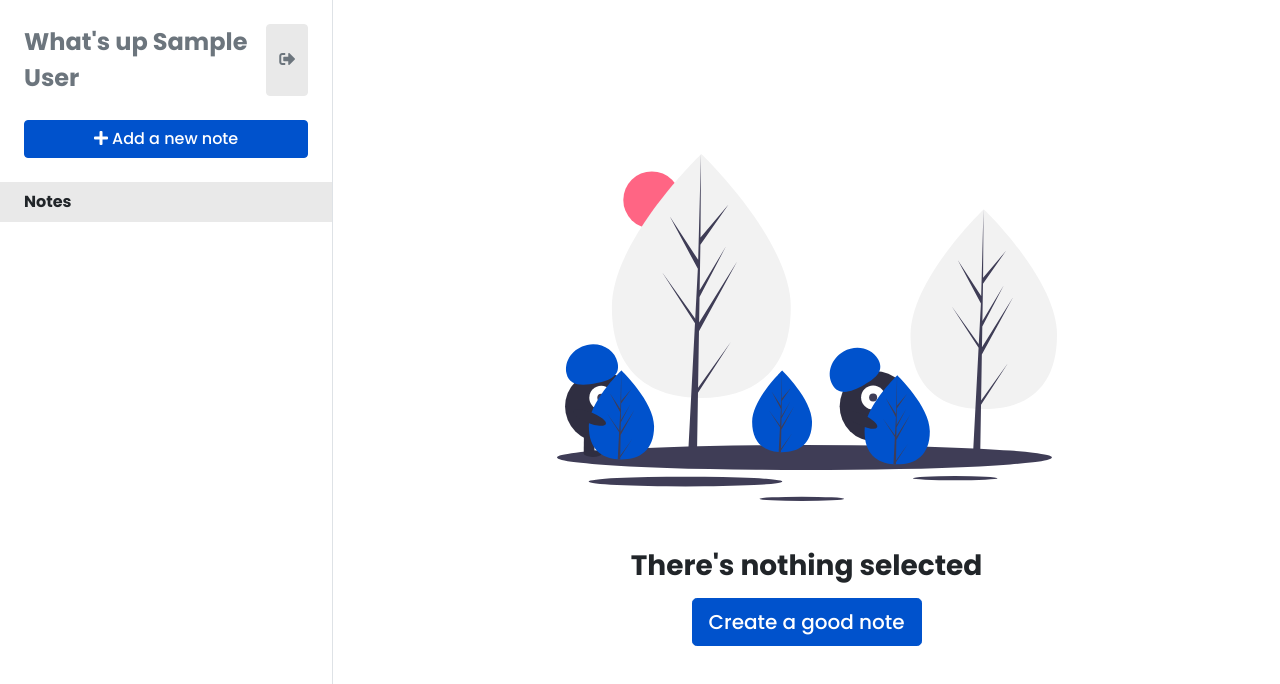
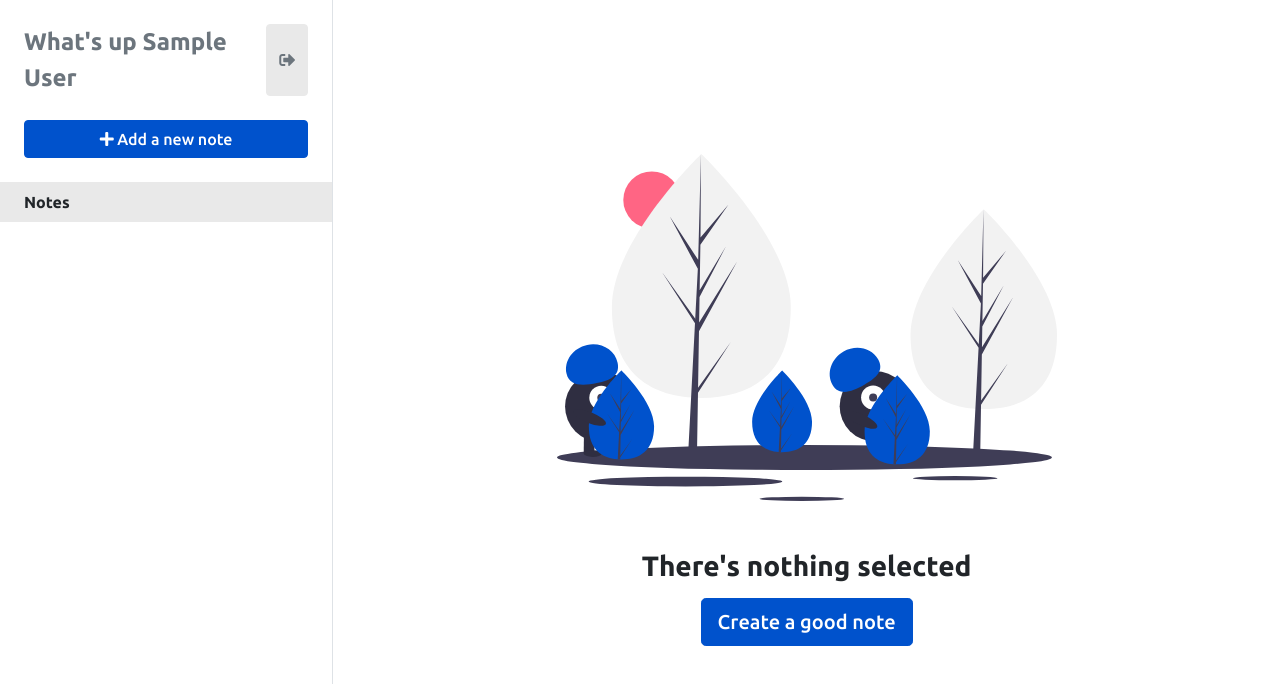
Before and after one commit to H3inst/notes-app, a React (Create React App) app: page / in a window 1280 px wide. Shown: the top 684 px of the page. Built offline with nearby package versions, Linux system fonts and the light colour scheme; no server answers; the database is empty; sample sign-in values are in the browser's storage.

Commit message:
last details!!!!!

```diff
--- a/src/components/notes/Unselected.js
+++ b/src/components/notes/Unselected.js
@@ -1,13 +1,21 @@
 import React from 'react';
+import { useDispatch } from 'react-redux';
 
 import UnselectedImg from '../../assets/unselected.svg';
+import { newNote } from '../../ducks/notes';
 
 export const Unselected = () => {
+  const dispatch = useDispatch();
+
+  const handleCreateNote = () => {
+    dispatch(newNote());
+  }
+
   return (
     <div className="d-flex flex-column justify-content-center align-items-center h-100">
       <img src={UnselectedImg} className="img-fluid mb-5" alt="unselected" />
       <h3 className="mb-3 fw-bold">There's nothing selected</h3>
-      <button className="btn btn-primary btn-lg">Create a good note</button>
+      <button className="btn btn-primary btn-lg" onClick={handleCreateNote}>Create a good note</button>
     </div>
   );
 };
--- a/src/ducks/notes.js
+++ b/src/ducks/notes.js
@@ -129,6 +129,7 @@ export const startSaveNote = (note) => async (dispatch, getState) => {
     delete noteToFirestore.id;
     await db.doc(`${uid}${JOURNAL}${NOTES}/${note.id}`).update(noteToFirestore);
     dispatch(refreshNote(note));
+    dispatch(startLoadNotes(uid));
 
   } catch (error) {
     const { message } = error;
--- a/src/styles/base/_settings.scss
+++ b/src/styles/base/_settings.scss
@@ -1,10 +1,10 @@
-@import url('https://fonts.googleapis.com/css2?family=Poppins:wght@300;400;500;700&display=swap');
+@import url('https://fonts.googleapis.com/css2?family=Ubuntu:wght@300;400;500;700&display=swap');
 
 $primary-color: #0052CC;
 $secondary-color: #e9e9e9;
 
 body {
-  font-family: 'Poppins', sans-serif !important;
+  font-family: 'Ubuntu', sans-serif !important;
   height: 100vh;
   width: 100vw;
 }
```
